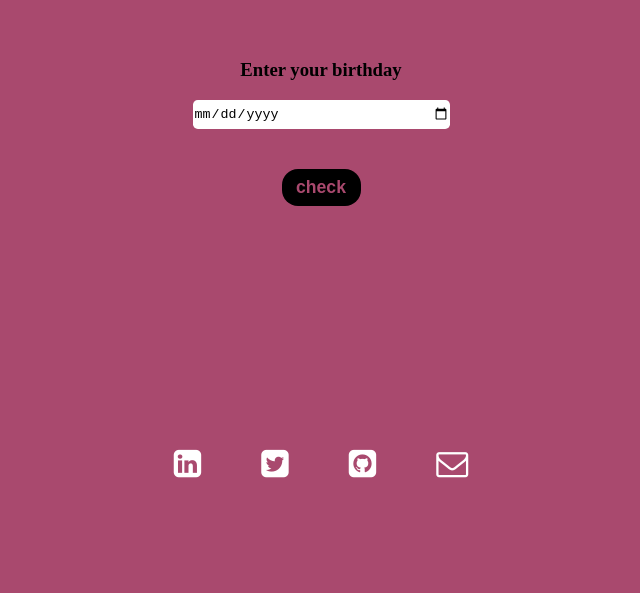
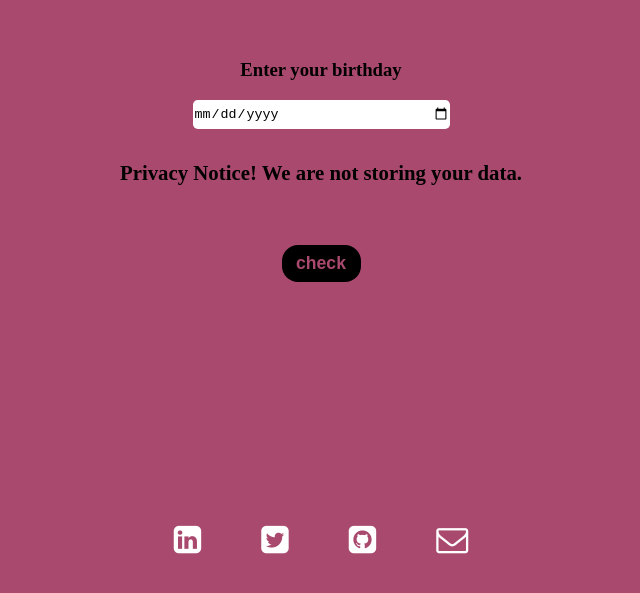
Before and after one commit to shoebmalik07/Palindrome-Birthday, a plain HTML site: page index.html in a window 1280 px wide. Shown: the part 139-732 px from the top of the page, without its empty margins (319-959 px from the left). Drawn offline with Linux system fonts and the light colour scheme.

Commit message:
big fixed

```diff
--- a/index.html
+++ b/index.html
@@ -12,6 +12,7 @@
     <h1>Palindrome Birthday 🍰</h1>
     <h3>Enter your birthday</h3>
     <input id="date-input" type="date"><br>
+    <p class="para">Privacy Notice! We are not storing your data.</p>
     <button id="btn-check">check</button>
     <p id="outputDiv"></p>
 
--- a/style.css
+++ b/style.css
@@ -12,6 +12,12 @@ body{
 }
 h1{
     margin:5rem;
+}
+
+.para{
+    font-weight: bold;
+    font-size: 1.3rem;
+    margin-top: 2rem;
 }
 
 #btn-check {
```
